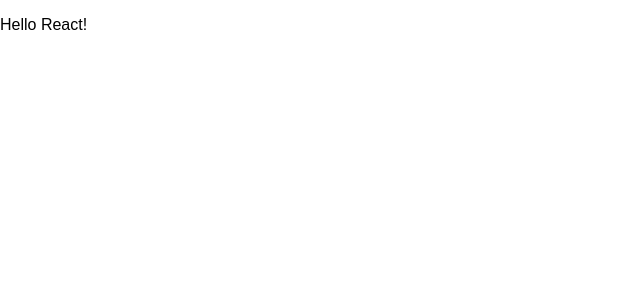
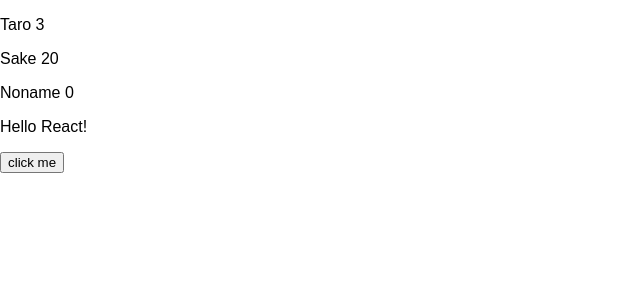
Before and after one commit to komura-c/react-redux-training, a React (Create React App) app: page / in a window 1280 px wide. Shown: the top 300 px of the page, without its empty margins (0-640 px from the left). Built offline with nearby package versions, Linux system fonts and the light colour scheme.

Commit message:
feat(reducer): reducerテスト

```diff
--- a/src/App.tsx
+++ b/src/App.tsx
@@ -1,11 +1,39 @@
-import React from 'react'
+import React, { Component } from 'react'
 
-function App() {
+const App = () => {
+  const hello = <p>Hello React!</p>
+  const input = (
+    <input
+      type="button"
+      value="click me"
+      onClick={() => {
+        console.log('I am clicked')
+      }}
+    />
+  )
+  const profiles = [{ name: 'Taro', age: 3 }, { name: 'Sake', age: 20 }, {}]
   return (
-    <div>
-      <p>Hello React!</p>
-    </div>
+    <React.Fragment>
+      {profiles.map((profile) => {
+        return <User name={profile.name} age={profile.age} />
+      })}
+      {hello}
+      {input}
+    </React.Fragment>
   )
 }
 
+const User = (props: { name?: string; age?: number }) => {
+  return (
+    <p>
+      {props.name} {props.age}
+    </p>
+  )
+}
+
+User.defaultProps = {
+  name: 'Noname',
+  age: '0',
+}
+
 export default App
--- /dev/null
+++ b/src/reducers/index.ts
@@ -0,0 +1,4 @@
+import { combineReducers } from 'redux'
+import count from './count'
+
+export default combineReducers({ count })
```
Also changed, not shown: src/actions/index.ts (added, +9 -0 lines), src/reducers/count.ts (added, +14 -0 lines), 1 other file (tests, documents, lock files or other folders).
